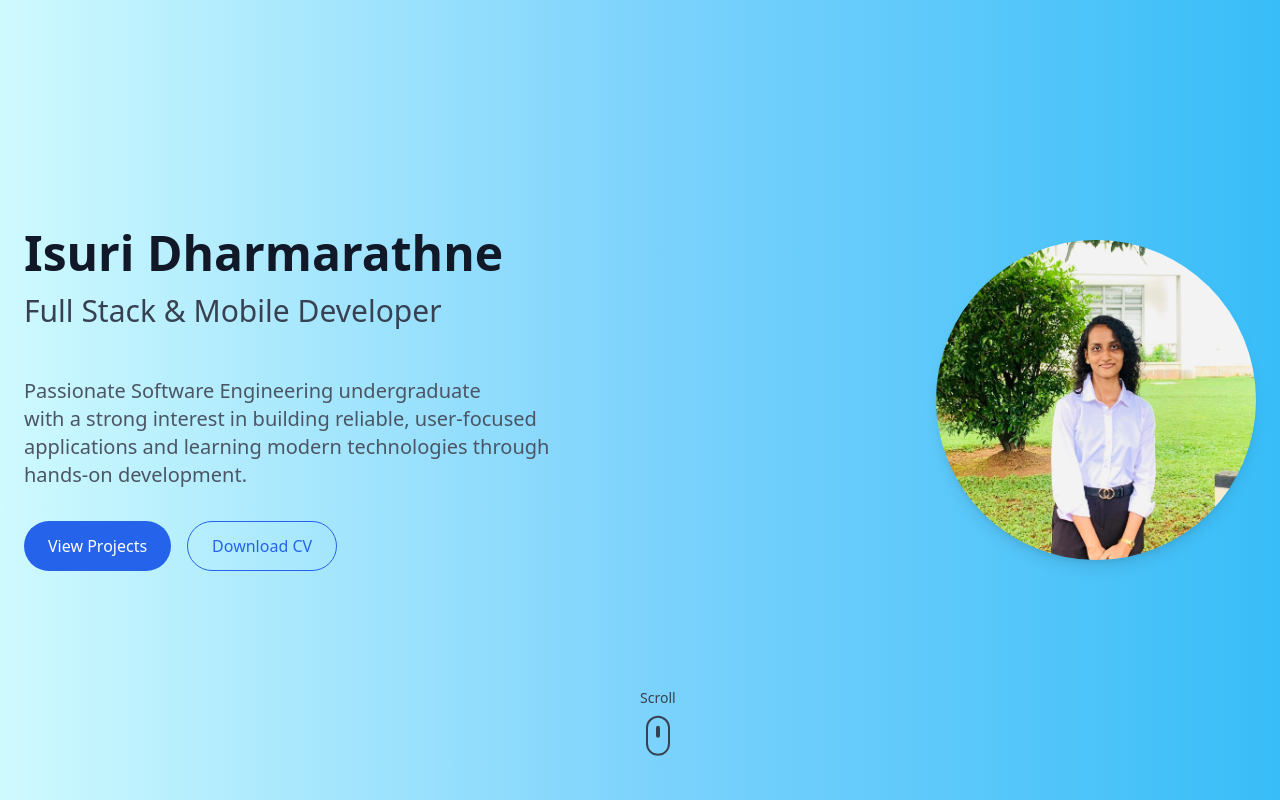
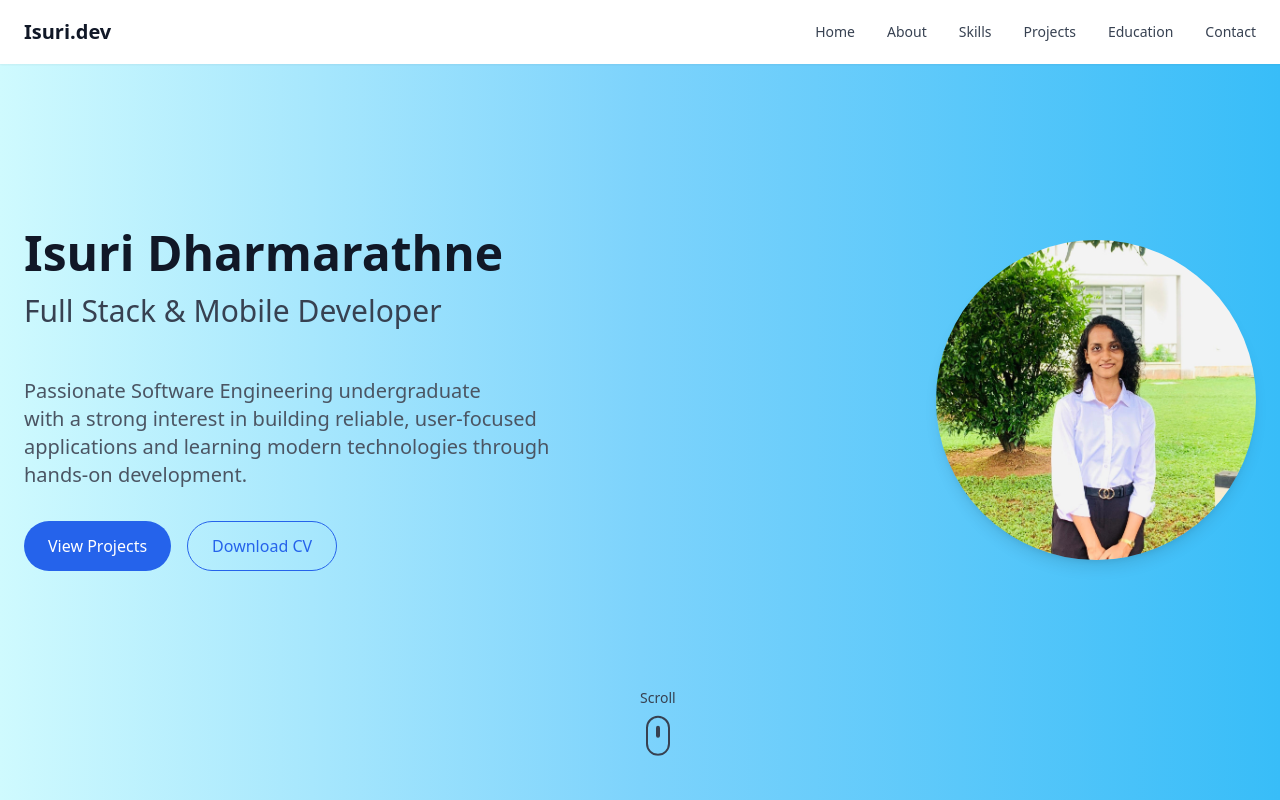
Before and after one commit to isuri54/portfolio, a Next.js app: page / in a window 1280 px wide. Shown: the top 800 px of the page. Built offline with nearby package versions, Linux system fonts and the light colour scheme.

Commit message:
Update hero section

```diff
--- a/app/page.tsx
+++ b/app/page.tsx
@@ -4,6 +4,42 @@ import { FaLinkedinIn, FaGithub, FaFacebookF } from "react-icons/fa";
 export default function Content() {
   return (
     <>
+    <nav className="fixed top-0 left-0 w-full z-50 bg-white shadow-sm">
+      <div className="max-w-7xl mx-auto px-6">
+        <div className="flex items-center justify-between h-16">
+
+          <a
+            href="#hero"
+            className="text-xl font-bold text-gray-900 hover:text-blue-600 transition"
+          >
+            Isuri.dev
+          </a>
+
+          <div className="hidden md:flex items-center gap-8 text-sm font-medium text-gray-700">
+            <a href="#hero" className="hover:text-blue-600 transition">
+              Home
+            </a>
+            <a href="#about" className="hover:text-blue-600 transition">
+              About
+            </a>
+            <a href="#skills" className="hover:text-blue-600 transition">
+              Skills
+            </a>
+            <a href="#projects" className="hover:text-blue-600 transition">
+              Projects
+            </a>
+            <a href="#education" className="hover:text-blue-600 transition">
+              Education
+            </a>
+            <a href="#contact" className="hover:text-blue-600 transition">
+              Contact
+            </a>
+          </div>
+
+        </div>
+      </div>
+    </nav>
+
     <section id='hero' className="relative min-h-screen flex items-center justify-center bg-gradient-to-r from-cyan-100 via-sky-300 to-sky-400">
       <div className="container mx-auto px-6">
         <div className="grid grid-cols-1 md:grid-cols-2 items-center gap-12">
@@ -544,7 +580,6 @@ export default function Content() {
 
           <div className="grid grid-cols-1 sm:grid-cols-2 lg:grid-cols-3 gap-6 mt-8">
 
-            {/* Certification Card */}
             <a
               href="/certificates/flutter.pdf"
               target="_blank"
@@ -564,7 +599,6 @@ export default function Content() {
               </p>
             </a>
 
-            {/* Certification Card */}
             <a
               href="/certificates/AI.pdf"
               target="_blank"
@@ -584,7 +618,6 @@ export default function Content() {
               </p>
             </a>
 
-            {/* Certification Card */}
             <a
               href="/certificates/atari certificate.pdf"
               target="_blank"
```
